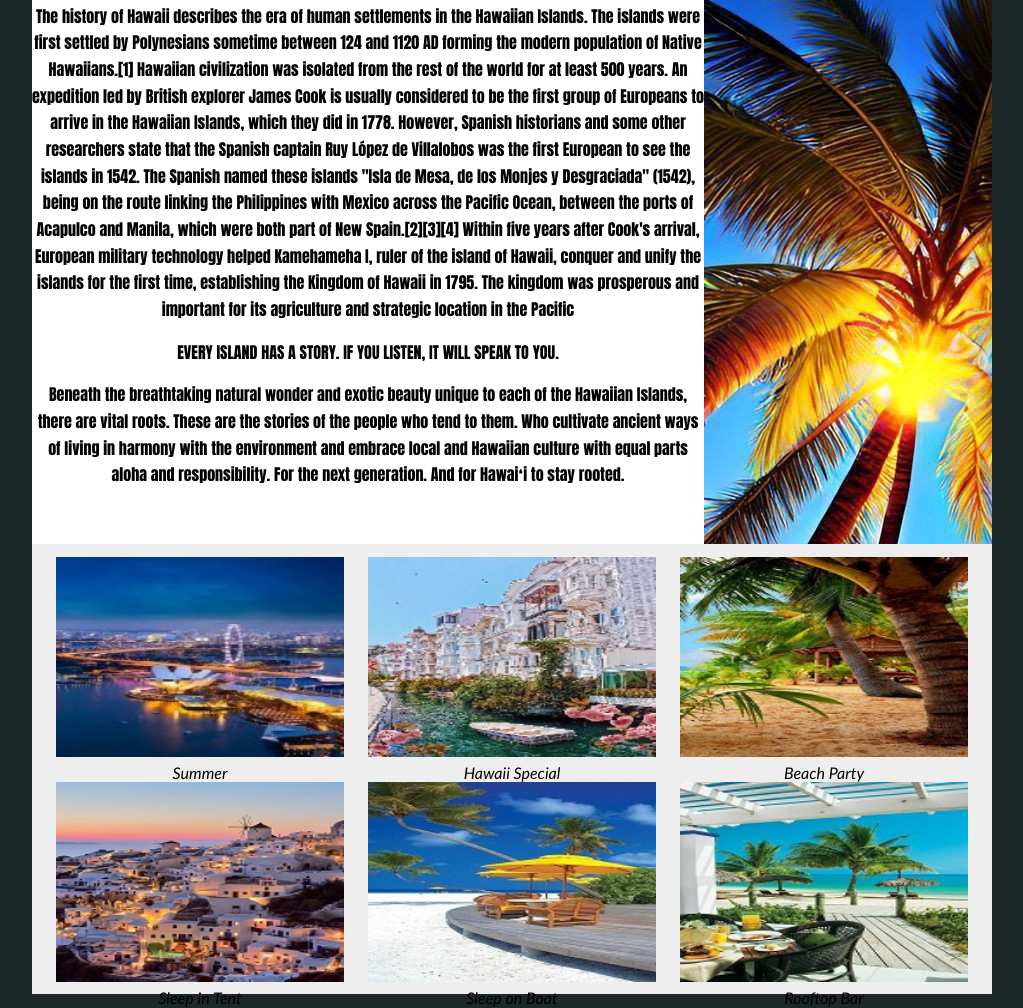
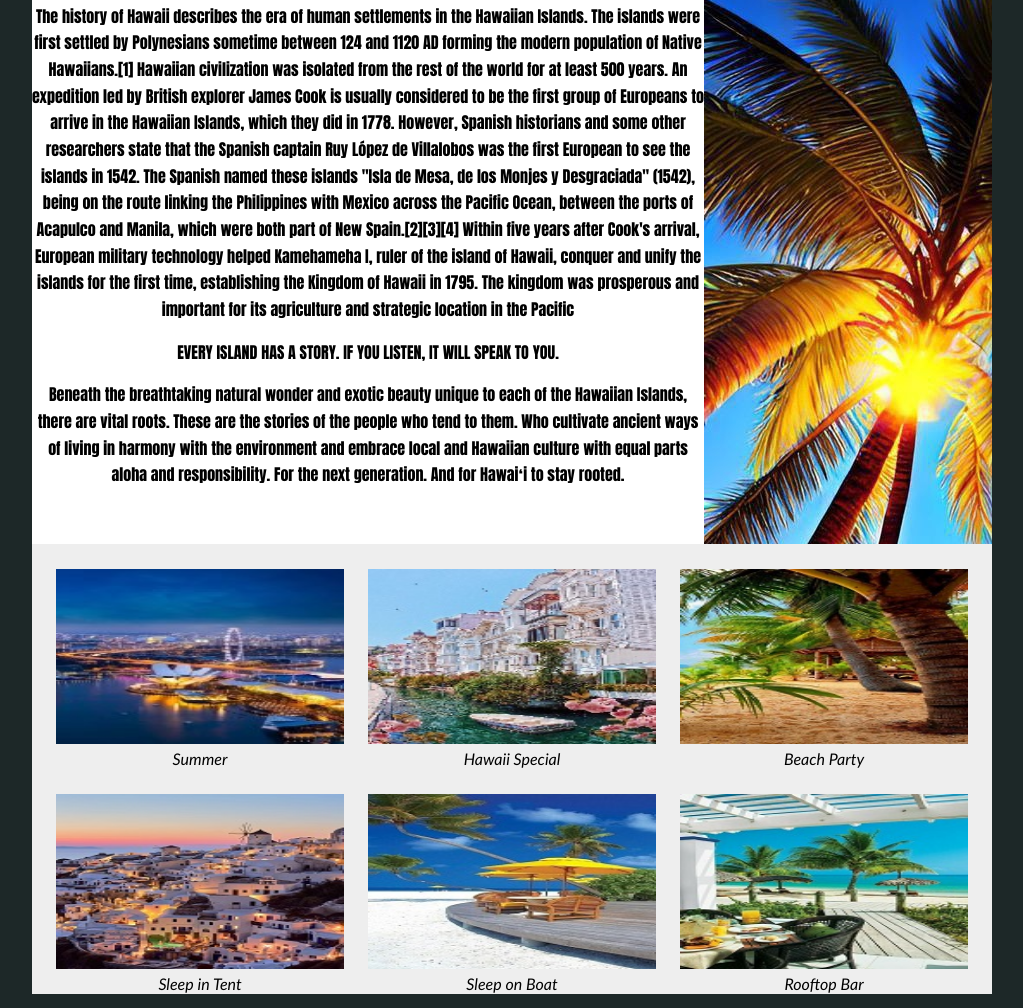
Before and after one commit to temmytifs/travel-better, a plain HTML site: page session3/index.html in a window 1280 px wide. Shown: the part 556-1564 px from the top of the page, without its empty margins (128-1151 px from the left). Drawn offline with Linux system fonts and the light colour scheme.

Commit message:
task done

```diff
--- a/session3/style.css
+++ b/session3/style.css
@@ -111,11 +111,13 @@ body{
     flex-wrap: wrap;
     align-items: center;
     background-color: #eee;
+
 }
+
 
 .container .footer-widget .widget{
     width: 30%;
-    height: 200px;
+    height: 175px;
 }
 
 img{
@@ -125,8 +127,8 @@ img{
 .container .footer-widget .widget p{
     text-align: justify;
     font-family: 'Trebuchet MS', 'Lucida Sans Unicode', 'Lucida Grande', 'Lucida Sans', Arial, sans-serif;
-    margin: 0 40px;
+    margin: 0px 5%;
     text-align: center;
     font-style: oblique;
-    padding: 1px 20px;
+    padding: 0px;
 }
```
Also changed, not shown: session3/about.html (added).
